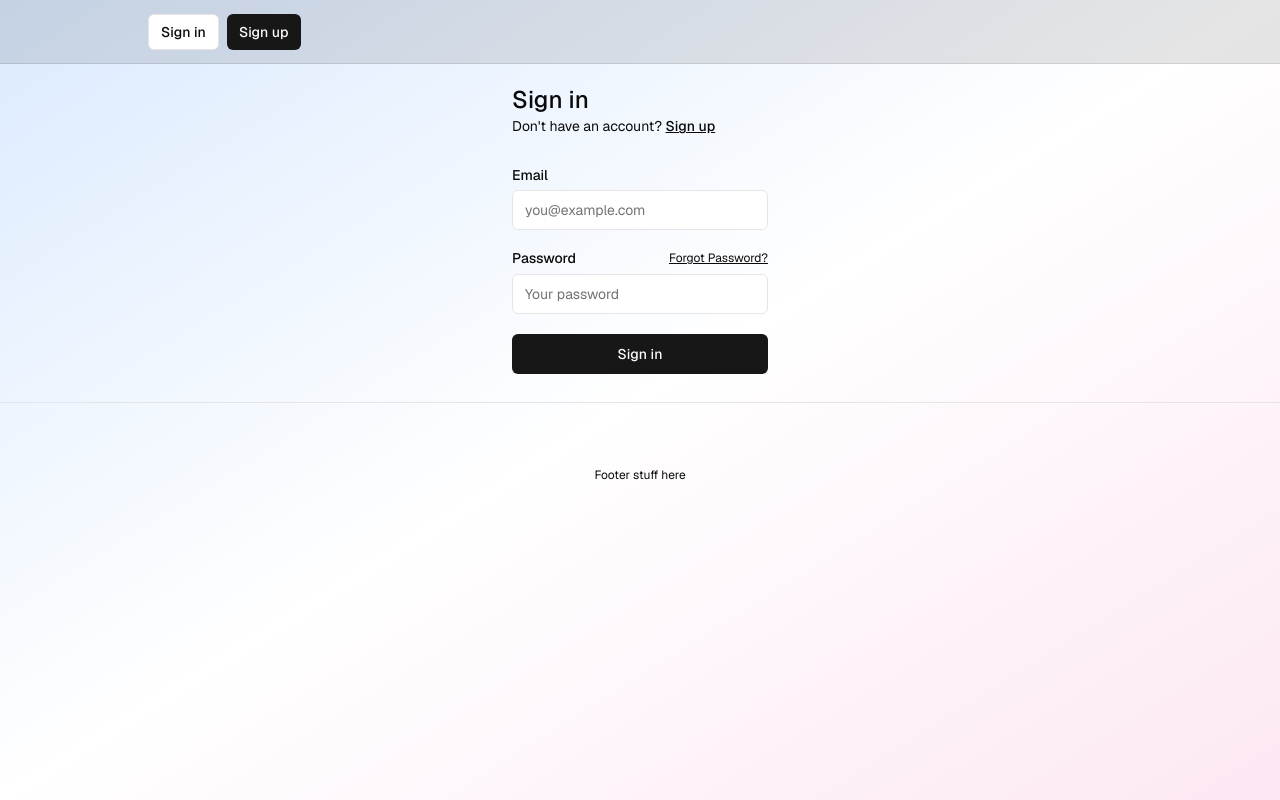
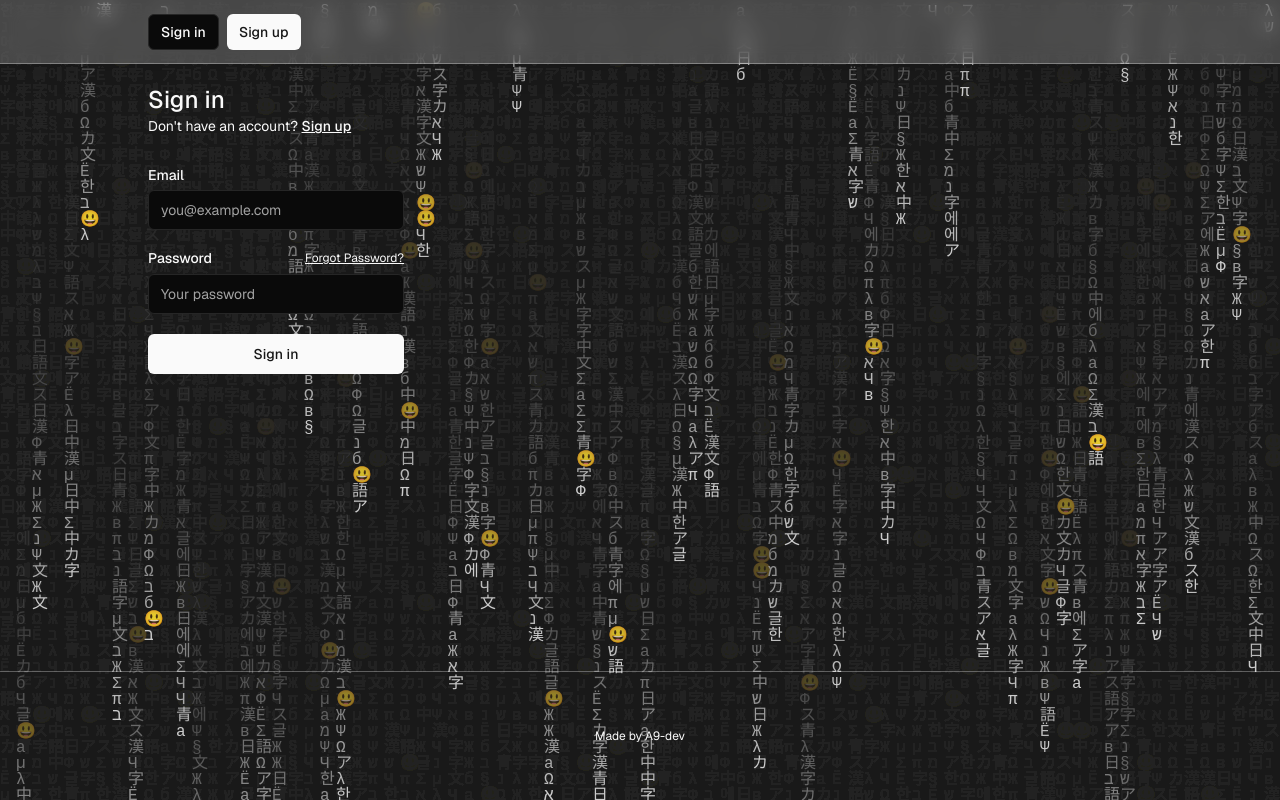
Before and after one commit to A9-dev/custom-daily-word, a Next.js app in the folder frontend/: page /sign-in in a window 1280 px wide. Built offline with nearby package versions, Linux system fonts and the light colour scheme; no server answers.

Commit message:
feat(ui): :sparkles: add first matrix background and modify footer

```diff
--- a/frontend/app/layout.tsx
+++ b/frontend/app/layout.tsx
@@ -30,20 +30,22 @@ export default function RootLayout({
         <Background />
         <ThemeProvider
           attribute="class"
-          defaultTheme="system"
+          defaultTheme="dark"
           enableSystem
           disableTransitionOnChange
         >
           <main className="min-h-screen flex flex-col items-center">
-            <nav className="w-full flex justify-center border-b border-b-foreground/10 h-16 bg-black/10">
+            <nav className="w-full flex justify-center bg-[rgba(255,255,255,0.2)] shadow-[0_4px_30px_rgba(0,0,0,0.1)] backdrop-blur-[10px] border-b border-[rgba(255,255,255,0.3)] h-16">
               <div className="w-full max-w-5xl flex justify-between items-center p-3 px-5 text-sm">
                 <HeaderAuth />
               </div>
             </nav>
-            <div className="flex flex-col gap-20 max-w-5xl p-5">{children}</div>
+            <div className="flex-1 flex flex-col gap-20 max-w-5xl p-5 mx-auto w-full">
+              {children}
+            </div>
 
-            <footer className="w-full flex items-center justify-center border-t mx-auto text-center text-xs gap-8 py-16">
-              Footer stuff here
+            <footer className="w-full flex items-center justify-center border-t border-[rgba(255,255,255,0.3)] mx-auto text-center text-xs py-16 h-32">
+              Made by A9-dev
             </footer>
           </main>
         </ThemeProvider>
--- a/frontend/app/protected/page.tsx
+++ b/frontend/app/protected/page.tsx
@@ -36,7 +36,7 @@ export default async function ProtectedPage() {
     .single();
 
   const cardStyles =
-    "bg-[rgba(255,255,255,0.2)] rounded-xl shadow-[0_4px_30px_rgba(0,0,0,0.1)] backdrop-blur-[5px] border border-[rgba(255,255,255,0.3)]";
+    "bg-[rgba(255,255,255,0.2)] rounded-xl shadow-[0_4px_30px_rgba(0,0,0,0.1)] backdrop-blur-[10px] border border-[rgba(255,255,255,0.3)]";
 
   return (
     <div className="container mx-auto py-8 max-w-4xl">
--- a/frontend/components/background.tsx
+++ b/frontend/components/background.tsx
@@ -1,5 +1,71 @@
+"use client";
+
+import { useEffect, useRef } from "react";
+
 export default function Background() {
+  const canvasRef = useRef<HTMLCanvasElement>(null);
+
+  useEffect(() => {
+    const canvas = canvasRef.current;
+    if (!canvas) return;
+
+    const ctx = canvas.getContext("2d");
+    if (!ctx) return;
+
+    const context = ctx as CanvasRenderingContext2D;
+
+    let width = window.innerWidth;
+    let height = window.innerHeight;
+    canvas.width = width;
+    canvas.height = height;
+
+    const fontSize = 16;
+    const columns = Math.floor(width / fontSize);
+    const drops: number[] = Array(columns).fill(1);
+
+    const characters = Array.from(
+      "日アスカ字文語에한글中ЧЖФЁабвΣΨΩנמשאב😃§ΩЖλ⻘漢字πµ"
+    );
+
+    function draw() {
+      // Grey background with slight opacity for trail effect
+      context.fillStyle = "rgba(30, 30, 30, 0.1)";
+      context.fillRect(0, 0, width, height);
+
+      context.fillStyle = "#ccc"; // Light grey text
+      context.font = `${fontSize}px monospace`;
+
+      for (let i = 0; i < drops.length; i++) {
+        const char = characters[Math.floor(Math.random() * characters.length)];
+        context.fillText(char, i * fontSize, drops[i] * fontSize);
+
+        if (drops[i] * fontSize > height && Math.random() > 0.975) {
+          drops[i] = 0;
+        }
+        drops[i]++;
+      }
+    }
+
+    const interval = setInterval(draw, 50);
+
+    const handleResize = () => {
+      width = window.innerWidth;
+      height = window.innerHeight;
+      canvas.width = width;
+      canvas.height = height;
+    };
+
+    window.addEventListener("resize", handleResize);
+    return () => {
+      clearInterval(interval);
+      window.removeEventListener("resize", handleResize);
+    };
+  }, []);
+
   return (
-    <div className="fixed inset-0 -z-10 bg-gradient-to-br from-blue-100 via-white to-pink-100" />
+    <canvas
+      ref={canvasRef}
+      className="fixed inset-0 -z-10 pointer-events-none"
+    />
   );
 }
```
